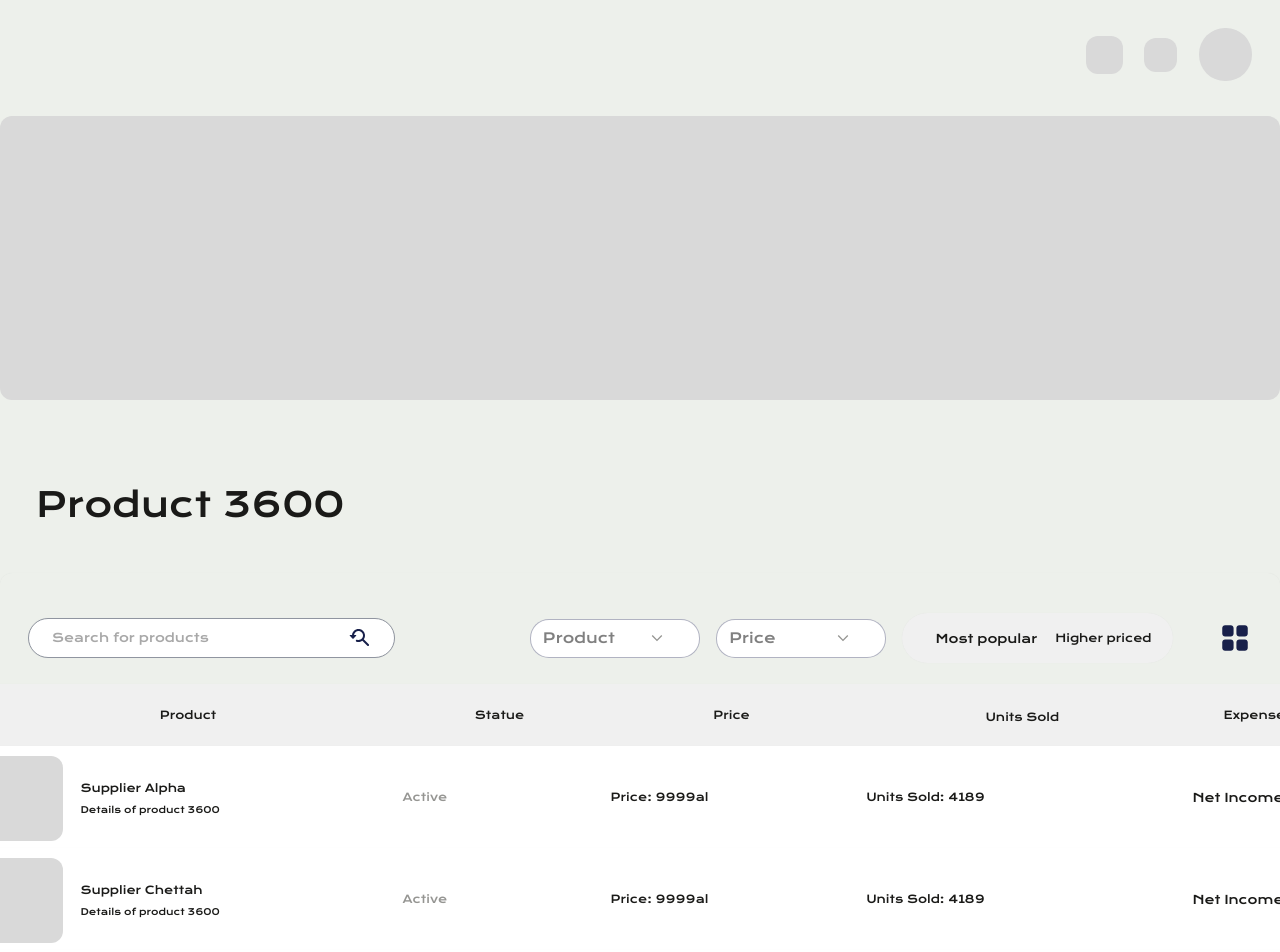
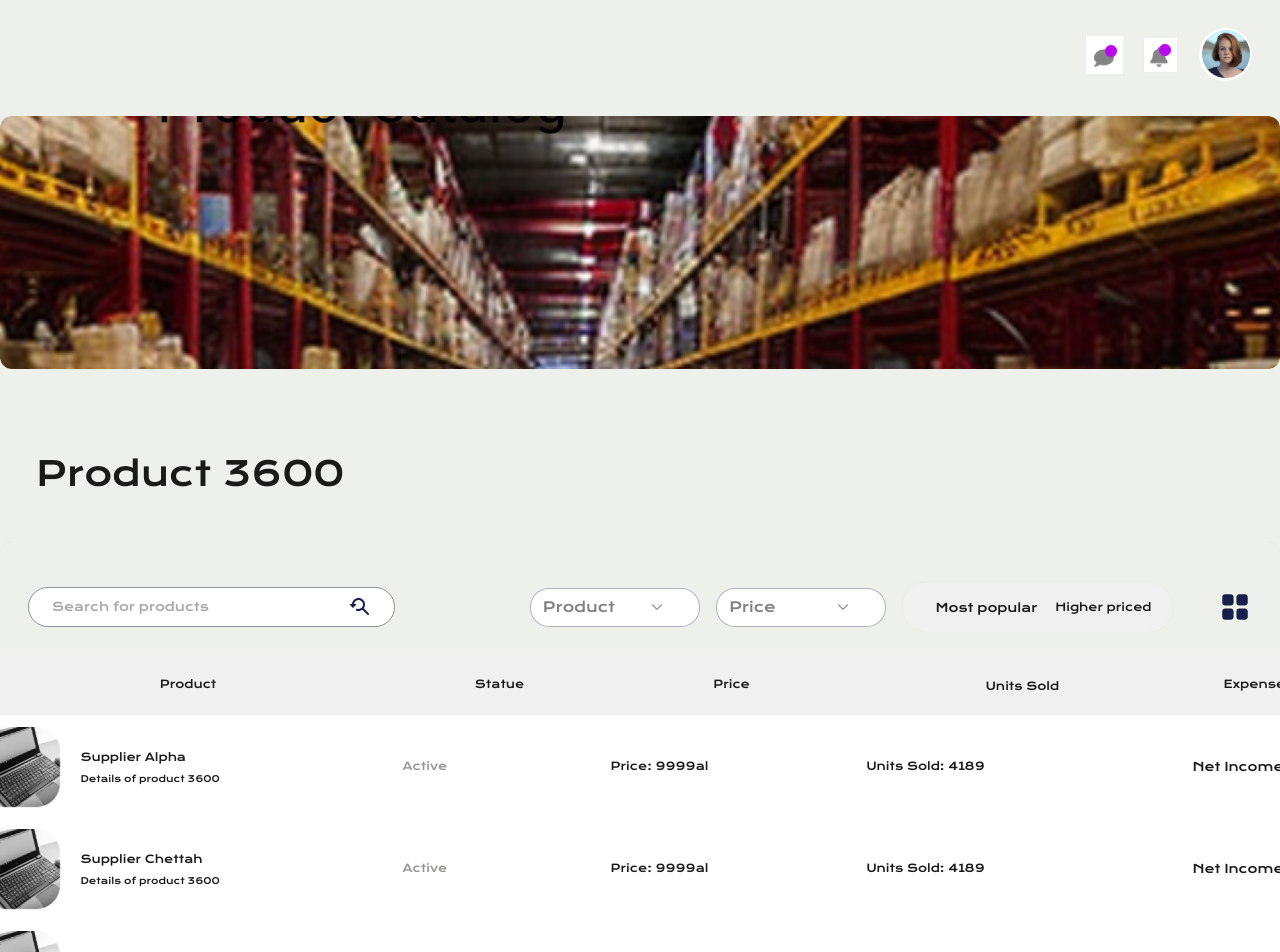
Before and after one commit to ChainFlows/chainflow-frontend-js, a React (Create React App) app: page /Quotations in a window 1280 px wide. Shown: the top 952 px of the page. Built offline with nearby package versions, Linux system fonts and the light colour scheme.

Commit message:
Refactor QUotationsPage component

```diff
--- a/src/pages/Client/QUotations/index.jsx
+++ b/src/pages/Client/QUotations/index.jsx
@@ -1,10 +1,11 @@
 import React from "react";
 import { Helmet } from "react-helmet";
 import { CloseSVG } from "../../../assets/images";
+import { Img } from "../../../components/Img";
 import { Text } from "../../../components/Text";
+import { Button } from "../../../components/Button";
+import { SelectBox } from "../../../components/SelectBox";
 import { Input } from "../../../components/Input";
-import { Img } from "../../../components/Img";
-import { SelectBox } from "../../../components/SelectBox";
 import Footer from "../../../components/Footer";
 import { ReactTable } from "../../../components/ReactTable";
 import { createColumnHelper } from "@tanstack/react-table";
@@ -14,7 +15,7 @@ const dropDownOptions = [
   { label: "Option2", value: "option2" },
   { label: "Option3", value: "option3" },
 ];
-const table7Data = [
+const table1Data = [
   {
     productone: "Supplier Alpha",
     statue: "Active",
@@ -45,16 +46,16 @@ const table7Data = [
   },
 ];
 
-export default function QUotationsPage() {
-  const [searchBarValue67, setSearchBarValue67] = React.useState("");
-  const table7Columns = React.useMemo(() => {
-    const table7ColumnHelper = createColumnHelper();
+export default function QUotationsOnePage() {
+  const [searchBarValue21, setSearchBarValue21] = React.useState("");
+  const table1Columns = React.useMemo(() => {
+    const table1ColumnHelper = createColumnHelper();
     return [
-      table7ColumnHelper.accessor("productone", {
+      table1ColumnHelper.accessor("productone", {
         cell: (info) => (
           <div className="flex flex-row justify-start">
             <div className="flex flex-row justify-start items-center w-[57%] mt-[3px] ml-[22px] gap-[18px]">
-              <div className="h-[85px] w-[85px] bg-blue_gray-100 rounded-[12px]" />
+              <Img src="images/img_image_324.png" alt="image324_one" className="w-[85px] object-cover rounded-[12px]" />
               <div className="flex flex-col items-start justify-start w-[58%] gap-[9px]">
                 <Text as="p">{info?.getValue?.()}</Text>
                 <Text size="lg" as="p">
@@ -71,7 +72,7 @@ export default function QUotationsPage() {
         ),
         meta: { width: "447px" },
       }),
-      table7ColumnHelper.accessor("statue", {
+      table1ColumnHelper.accessor("statue", {
         cell: (info) => (
           <Text as="p" className="!text-gray-500_02">
             {info?.getValue?.()}
@@ -84,7 +85,7 @@ export default function QUotationsPage() {
         ),
         meta: { width: "208px" },
       }),
-      table7ColumnHelper.accessor("price", {
+      table1ColumnHelper.accessor("price", {
         cell: (info) => <Text as="p">{info?.getValue?.()}</Text>,
         header: (info) => (
           <Text as="p" className="py-[23px]">
@@ -93,7 +94,7 @@ export default function QUotationsPage() {
         ),
         meta: { width: "256px" },
       }),
-      table7ColumnHelper.accessor("unitssold", {
+      table1ColumnHelper.accessor("unitssold", {
         cell: (info) => <Text as="p">{info?.getValue?.()}</Text>,
         header: (info) => (
           <Text as="p" className="pt-[25px] pb-[21px]">
@@ -102,7 +103,7 @@ export default function QUotationsPage() {
         ),
         meta: { width: "326px" },
       }),
-      table7ColumnHelper.accessor("expenses", {
+      table1ColumnHelper.accessor("expenses", {
         cell: (info) => (
           <Text size="2xl" as="p">
             {info?.getValue?.()}
@@ -128,12 +129,16 @@ export default function QUotationsPage() {
         <div className="flex flex-row justify-center w-full">
           <div className="flex flex-col items-end justify-start w-full gap-[35px]">
             <div className="flex flex-row justify-between items-center w-[13%] mr-7">
-              <div className="h-[38px] w-[37px] bg-blue_gray-100 rounded-[12px]" />
-              <div className="h-[34px] w-[33px] bg-blue_gray-100 rounded-[12px]" />
-              <div className="h-[53px] w-[53px] bg-blue_gray-100 rounded-[26px]" />
+              <Button size="4xl" shape="square" className="w-[37px]">
+                <Img src="images/img_image_311.png" />
+              </Button>
+              <Button size="2xl" shape="square" className="w-[33px]">
+                <Img src="images/img_image_321.png" />
+              </Button>
+              <Img src="images/img_image_323.png" alt="image323_one" className="h-[53px] w-[53px] rounded-[50%]" />
             </div>
             <div className="flex flex-col items-start justify-start w-full">
-              <div className="h-[284px] w-full bg-blue_gray-100 rounded-[12px]" />
+              <Img src="images/img_image_548.png" alt="image548_one" className="w-full object-cover rounded-[12px]" />
               <Text size="13xl" as="p" className="mt-[83px] ml-9">
                 Product 3600
               </Text>
@@ -146,12 +151,12 @@ export default function QUotationsPage() {
                         size="lg"
                         name="search"
                         placeholder="Search for products"
-                        value={searchBarValue67}
-                        onChange={(e) => setSearchBarValue67(e)}
+                        value={searchBarValue21}
+                        onChange={(e) => setSearchBarValue21(e)}
                         suffix={
-                          searchBarValue67?.length > 0 ? (
+                          searchBarValue21?.length > 0 ? (
                             <CloseSVG
-                              onClick={() => setSearchBarValue67("")}
+                              onClick={() => setSearchBarValue21("")}
                               height={24}
                               width={24}
                               fillColor="#18204aff"
@@ -201,8 +206,8 @@ export default function QUotationsPage() {
                       headerProps={{ className: "bg-gray-200_02 shadow-xs rounded-tl-[30px] rounded-tr-[30px]" }}
                       rowDataProps={{ className: "bg-white-A700_01 shadow-xs rounded-[12px]" }}
                       className="w-[1383px]"
-                      columns={table7Columns}
-                      data={table7Data}
+                      columns={table1Columns}
+                      data={table1Data}
                     />
                   </div>
                 </div>
```
